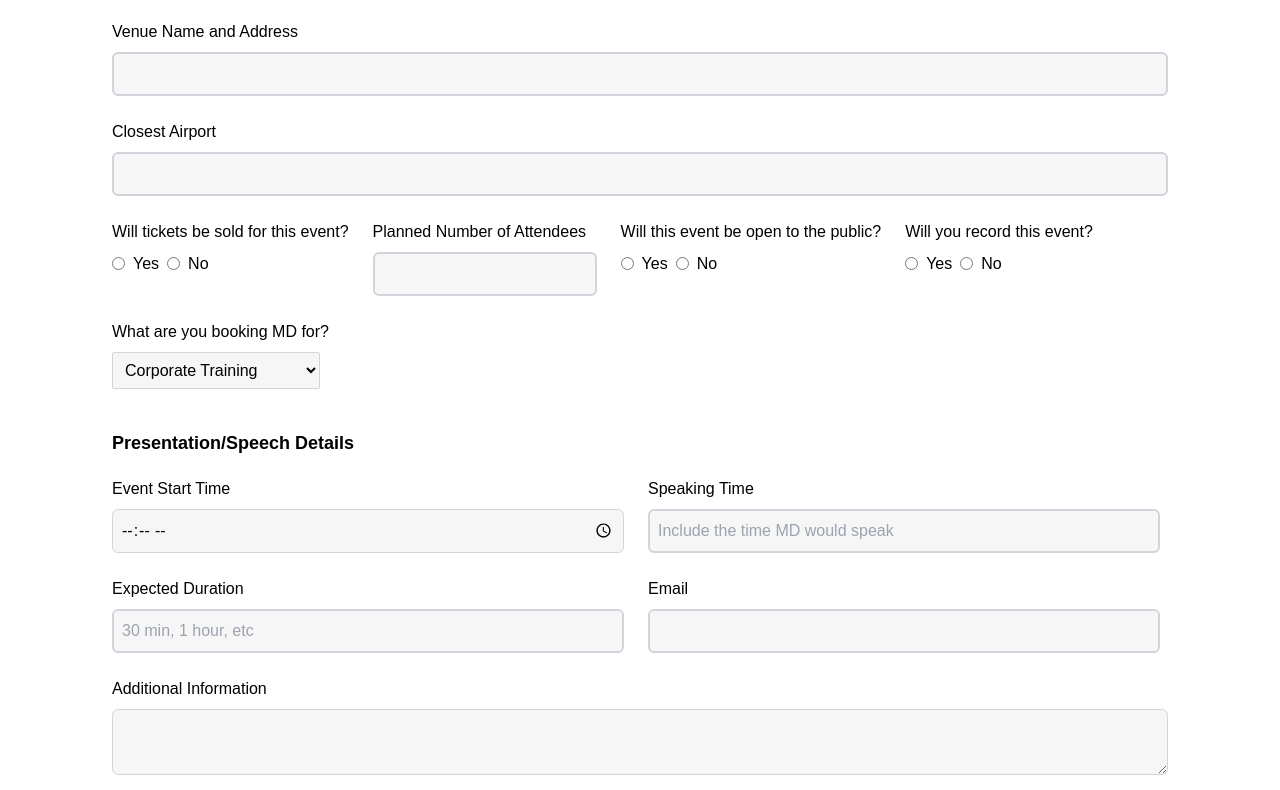
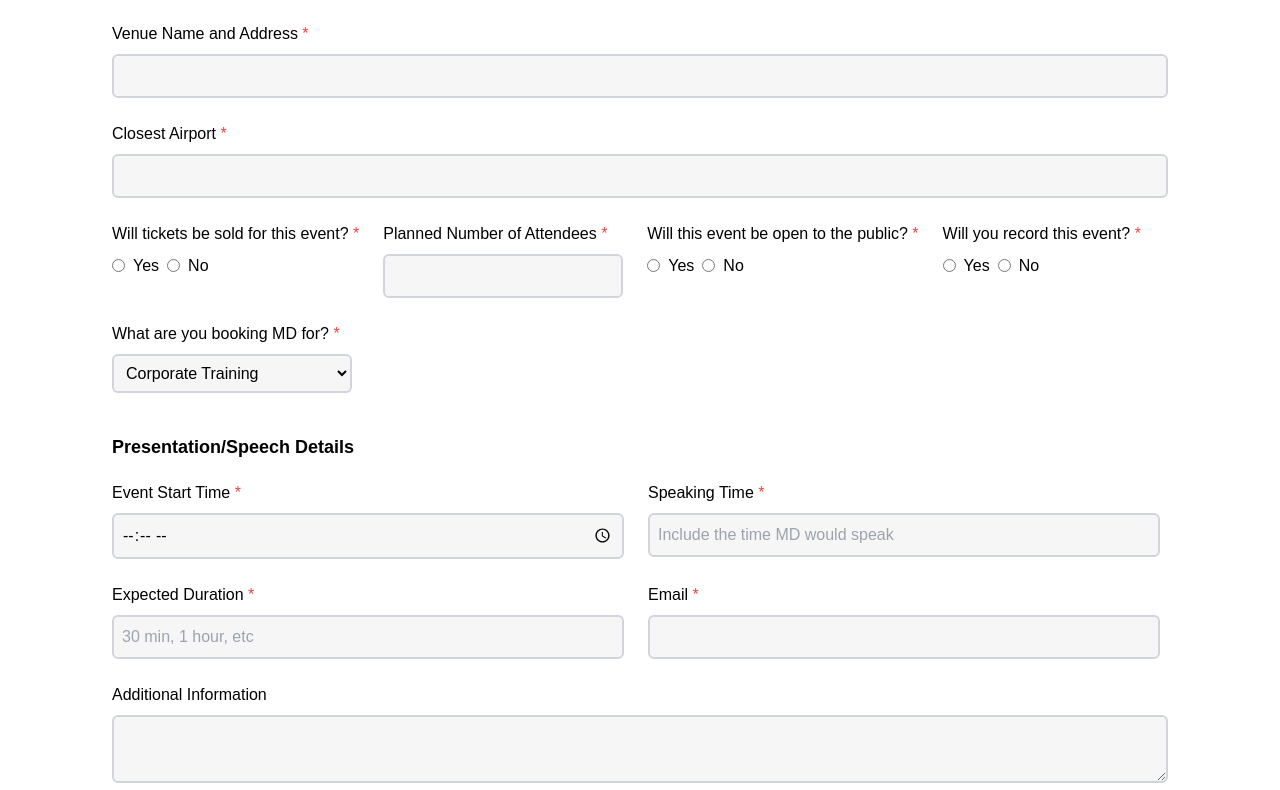
Before and after one commit to allanXQ/inky-ui, a React (Vite) app: page /book in a window 1280 px wide. Shown: the part 1050-1840 px from the top of the page. Built offline with nearby package versions, Linux system fonts and the light colour scheme.

Commit message:
update styling

```diff
--- a/src/Pages/Book.jsx
+++ b/src/Pages/Book.jsx
@@ -148,55 +148,104 @@ const inputs = [
   },
 ];
 
-const TextField = ({ label, id, type, width, placeholder }) => {
+const TextField = ({
+  label,
+  id,
+  type,
+  width,
+  placeholder,
+  required,
+  value,
+  onChange,
+  onBlur,
+  error,
+}) => {
   return (
     <div
       className={`flex flex-col gap-2 ${
-        width === "full" ? "w-full" : width === "half" ? "w-[32rem]" : "w-56"
+        width === "full" ? "w-full" : width === "half" ? "w-[32rem]" : "w-60"
       }`}
     >
-      <label htmlFor={id}>{label}</label>
+      <label htmlFor={id}>
+        {label} {required && <span className="text-red-500">*</span>}
+      </label>
       <input
         type={type}
         id={id}
         name={id}
         placeholder={placeholder}
-        className="border-2 border-gray-300 rounded-md p-2 bg-[#f6f6f6] hover:border-2 hover:border-[#F6C228] focus:border-[#F6C228]"
+        value={value}
+        onChange={onChange}
+        onBlur={onBlur}
+        className={`border-2 rounded-md p-2 bg-[#f6f6f6] hover:border-[#F6C228] focus:border-[#F6C228] ${
+          error ? "border-red-500" : "border-gray-300"
+        } outline-none`}
       />
     </div>
   );
 };
 
-const TextArea = ({ label, id, type, width, placeholder }) => {
+const TextArea = ({
+  label,
+  id,
+  type,
+  width,
+  placeholder,
+  required,
+  value,
+  onChange,
+  onBlur,
+  error,
+}) => {
   return (
     <div
       className={`flex flex-col gap-2 ${
-        width === "full" ? "w-full" : width === "half" ? "w-1/2" : "w-56"
+        width === "full" ? "w-full" : width === "half" ? "w-[32rem]" : "w-60"
       }`}
     >
-      <label htmlFor={id}>{label}</label>
+      <label htmlFor={id}>
+        {label} {!required && <span className="text-red-500">*</span>}
+      </label>
       <textarea
         id={id}
         name={id}
         placeholder={placeholder}
-        className="border border-gray-300 rounded-md p-2 bg-[#f6f6f6]"
+        className={`border-2 rounded-md p-2 bg-[#f6f6f6] hover:border-[#F6C228] focus:border-[#F6C228] ${
+          error ? "border-red-500" : "border-gray-300"
+        } outline-none`}
       />
     </div>
   );
 };
 
-const SelectField = ({ label, id, type, options, width }) => {
+const SelectField = ({
+  label,
+  id,
+  type,
+  width,
+  placeholder,
+  required,
+  options,
+  value,
+  onChange,
+  onBlur,
+  error,
+}) => {
   return (
     <div
       className={`flex flex-col gap-2 ${
-        width === "full" ? "w-full" : width === "half" ? "w-1/2" : "w-56"
+        width === "full" ? "w-full" : width === "half" ? "w-[32rem]" : "w-60"
       }`}
     >
-      <label htmlFor={id}>{label}</label>
+      <label htmlFor={id}>
+        {label} {required && <span className="text-red-500">*</span>}
+      </label>
       <select
         id={id}
         name={id}
-        className="border border-gray-300 rounded-sm p-2 max-w-52 bg-[#f6f6f6]"
+        className={`border-2 rounded-md p-2 bg-[#f6f6f6] hover:border-[#F6C228] focus:border-[#F6C228] ${
+          error ? "border-red-500" : "border-gray-300"
+        } outline-none`}
       >
         {Array.isArray(options) &&
           options.map((option) => (
@@ -209,10 +258,24 @@ const SelectField = ({ label, id, type, options, width }) => {
   );
 };
 
-const RadioField = ({ label, id, type, options }) => {
+const RadioField = ({
+  label,
+  id,
+  type,
+  width,
+  placeholder,
+  required,
+  value,
+  onChange,
+  onBlur,
+  error,
+  options,
+}) => {
   return (
     <div className="flex flex-col gap-2">
-      <label htmlFor={id}>{label}</label>
+      <label htmlFor={id}>
+        {label} {required && <span className="text-red-500">*</span>}
+      </label>
       <div className="flex gap-2">
         {Array.isArray(options) &&
           options.map((option) => (
@@ -232,119 +295,185 @@ const RadioField = ({ label, id, type, options }) => {
   );
 };
 
-const TimeField = ({ label, id, type, width }) => {
+const TimeField = ({
+  label,
+  id,
+  type,
+  width,
+  placeholder,
+  required,
+  value,
+  onChange,
+  onBlur,
+  error,
+}) => {
   return (
     <div
       className={`flex flex-col gap-2 ${
-        width === "full" ? "w-full" : width === "half" ? "w-[32rem]" : "w-56"
+        width === "full" ? "w-full" : width === "half" ? "w-[32rem]" : "w-60"
       }`}
     >
-      <label htmlFor={id}>{label}</label>
+      <label htmlFor={id}>
+        {label} {required && <span className="text-red-500">*</span>}
+      </label>
       <input
         type={type}
         id={id}
         name={id}
-        className="border border-gray-300 rounded-md p-2 bg-[#f6f6f6]"
+        className={`border-2 rounded-md p-2 bg-[#f6f6f6] hover:border-[#F6C228] focus:border-[#F6C228] ${
+          error ? "border-red-500" : "border-gray-300"
+        } outline-none`}
       />
     </div>
   );
 };
 
-const DateField = ({ label, id, type, width }) => {
+const DateField = ({
+  label,
+  id,
+  type,
+  width,
+  placeholder,
+  required,
+  value,
+  onChange,
+  onBlur,
+  error,
+}) => {
   return (
     <div
       className={`flex flex-col gap-2 ${
-        width === "full" ? "w-full" : width === "half" ? "w-1/2" : "w-56"
+        width === "full" ? "w-full" : width === "half" ? "w-[32rem]" : "w-60"
       }`}
     >
-      <label htmlFor={id}>{label}</label>
+      <label htmlFor={id}>
+        {label} {required && <span className="text-red-500">*</span>}
+      </label>
       <input
         type={type}
         id={id}
         name={id}
-        className="border border-gray-300 rounded-md p-2 bg-[#f6f6f6]"
+        className={`border-2 rounded-md p-2 bg-[#f6f6f6] hover:border-[#F6C228] focus:border-[#F6C228] ${
+          error ? "border-red-500" : "border-gray-300"
+        } outline-none`}
       />
     </div>
   );
 };
 
 const BookForm = () => {
+  const [formData, setFormData] = useState(
+    inputs.reduce((acc, section) => {
+      section.fields.forEach((field) => {
+        acc[field.id] = "";
+      });
+      return acc;
+    }, {})
+  );
+  const [errors, setErrors] = useState({});
+
+  const handleChange = (id, value) => {
+    setFormData({ ...formData, [id]: value });
+    if (errors[id]) {
+      setErrors({ ...errors, [id]: "" });
+    }
+  };
+
+  const handleBlur = (id, required) => {
+    if (required && !formData[id]) {
+      setErrors({ ...errors, [id]: "This field is required" });
+    }
+  };
+
   return (
     <form className="flex flex-col gap-2 p-4 w-[70rem]">
       {inputs.map((input) => (
         <div className="flex flex-col gap-5 p-4 " key={input.title}>
           <h2 className="text-lg font-semibold">{input.title}</h2>
           <div className="flex flex-wrap gap-6">
-            {input.fields.map((field) => {
-              switch (field.type) {
+            {input.fields.map(
+              ({ label, id, type, width, placeholder, options }) => {
+                const isRequired = !input.notrequired;
+                switch (type) {
                   case "text":
                   case "email":
                   case "tel":
                     return (
                       <TextField
-                      label={field.label}
-                      id={field.id}
-                      type={field.type}
-                      width={field.width}
-                      placeholder={field.placeholder}
-                      key={field.id}
+                        key={id}
+                        label={label}
+                        id={id}
+                        type={type}
+                        width={width}
+                        placeholder={placeholder}
+                        required={isRequired}
+                        value={formData[id]}
+                        onChange={(e) => handleChange(id, e.target.value)}
+                        onBlur={() => handleBlur(id, isRequired)}
+                        error={errors[id]}
                       />
                     );
                   case "textarea":
                     return (
                       <TextArea
-                      label={field.label}
-                      id={field.id}
-                      type={field.type}
-                      width={field.width}
-                      placeholder={field.placeholder}
-                      key={field.id}
+                        label={label}
+                        id={id}
+                        type={type}
+                        width={width}
+                        required={isRequired}
+                        placeholder={placeholder}
+                        key={id}
                       />
                     );
                   case "select":
                     return (
                       <SelectField
-                      label={field.label}
-                      id={field.id}
-                      type={field.type}
-                      options={field.options}
-                      width={field.width}
-                      key={field.id}
+                        label={label}
+                        id={id}
+                        type={type}
+                        options={options}
+                        required={isRequired}
+                        width={width}
+                        key={id}
                       />
                     );
                   case "radio":
                     return (
                       <RadioField
-                      label={field.label}
-                      id={field.id}
-                      type={field.type}
-                      options={field.options}
-                      key={field.id}
+                        label={label}
+                        id={id}
+                        type={type}
+                        options={options}
+                        required={isRequired}
+                        key={id}
                       />
                     );
                   case "time":
                     return (
                       <TimeField
-                      label={field.label}
-                      id={field.id}
-                      type={field.type}
-                      width={field.width}
-                      key={field.id}
+                        label={label}
+                        id={id}
+                        type={type}
+                        width={width}
+                        required={isRequired}
+                        key={id}
                       />
                     );
                   case "date":
                     return (
                       <DateField
-                      label={field.label}
-                      id={field.id}
-                      type={field.type}
-                      key={field.id}
+                        label={label}
+                        id={id}
+                        type={type}
+                        key={id}
+                        required={isRequired}
                       />
                     );
                   default:
                     return null;
                 }
-            })}
+              }
+            )}
           </div>
         </div>
       ))}
```
Lines whose indentation alone changed are shown as unchanged.
